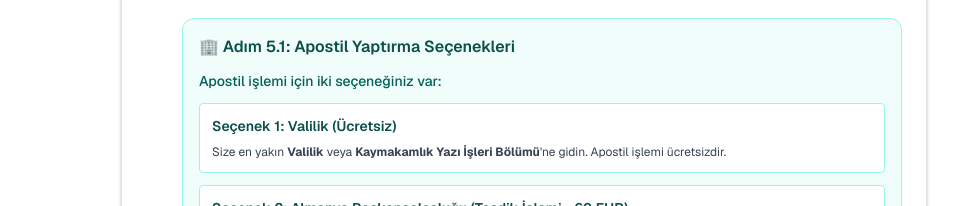
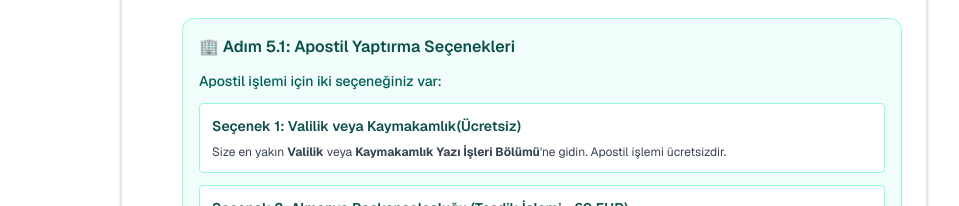
Before and after one commit to ta2edh/almanyalisans, a Next.js app: page / in a window 1280 px wide. Shown: the part 4644-4850 px from the top of the page, without its empty margins (160-1119 px from the left). Built offline with nearby package versions, Linux system fonts and the light colour scheme.

Commit message:
Update page.tsx

```diff
--- a/app/page.tsx
+++ b/app/page.tsx
@@ -373,7 +373,7 @@ export default function GermanyStudyGuide() {
                         <p className="font-medium">Apostil işlemi için iki seçeneğiniz var:</p>
 
                         <div className="bg-white rounded p-3 border border-teal-200 space-y-2">
-                          <p className="font-semibold text-teal-900">Seçenek 1: Valilik (Ücretsiz)</p>
+                          <p className="font-semibold text-teal-900">Seçenek 1: Valilik veya Kaymakamlık(Ücretsiz)</p>
                           <p className="text-xs text-gray-700">
                             Size en yakın <strong>Valilik</strong> veya <strong>Kaymakamlık Yazı İşleri Bölümü</strong>'ne gidin.
                             Apostil işlemi ücretsizdir.
```
